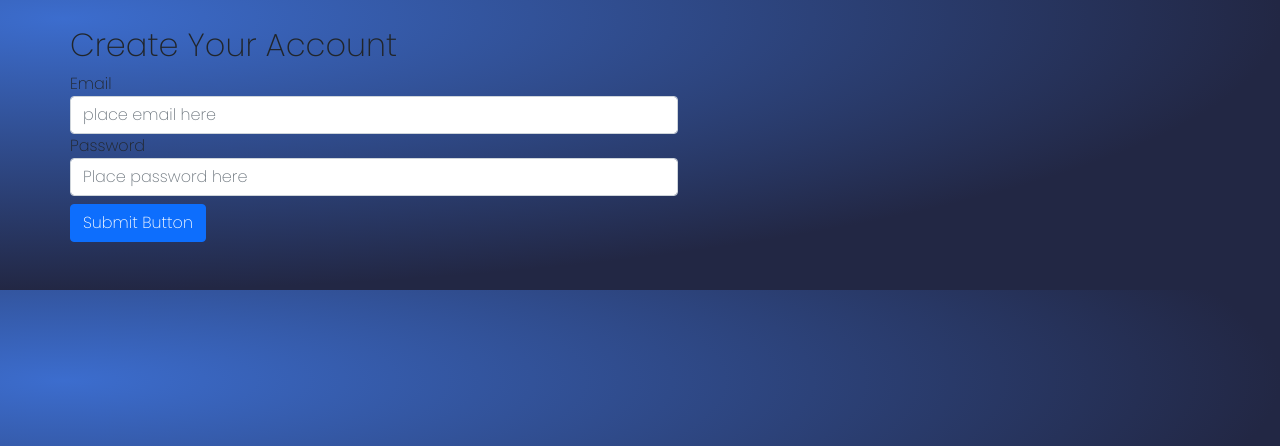
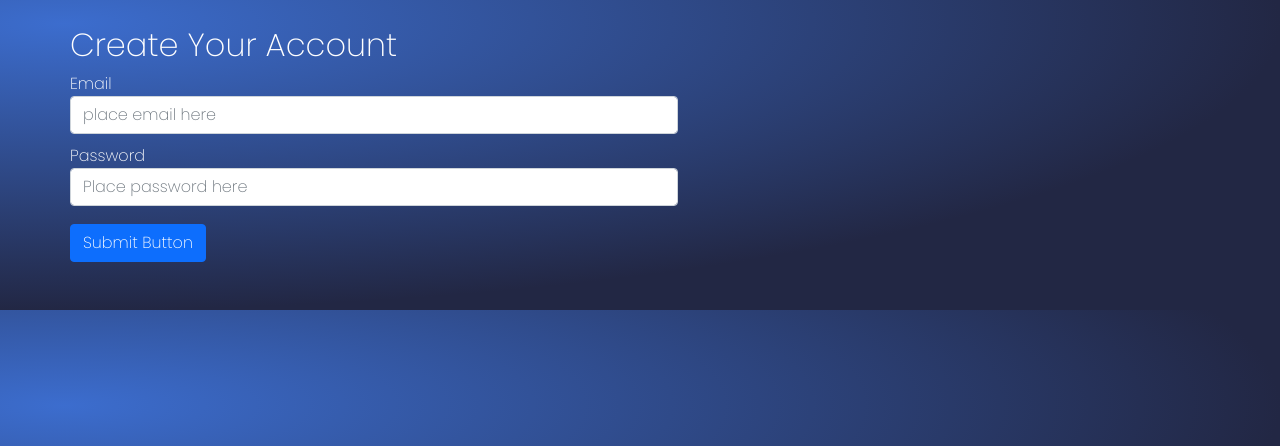
Before and after one commit to kineticstorytelling/car_inventory, a Flask app: page /signup in a window 1280 px wide. Shown: the part 72-518 px from the top of the page. Run offline with Flask 3, Linux system fonts and the light colour scheme; some libraries are stand-ins or nearby versions.

Commit message:
'styling to the titles and sign in pages'

```diff
--- a/app/authentication/auth_templates/sign_in.html
+++ b/app/authentication/auth_templates/sign_in.html
@@ -4,7 +4,7 @@
 <main class="container p-5">
     <div class="row">
         <aside class="col-12 col-md-6">
-            <h2>Sign In</h2>
+            <h2 class="sign_in_title">Sign In</h2>
             {% include 'forms.html' %}
         </aside>
     </div>
--- a/app/authentication/auth_templates/sign_up.html
+++ b/app/authentication/auth_templates/sign_up.html
@@ -5,7 +5,7 @@
     <main class="container p-5">
         <div class="row">
             <aside class="col-12 col-md-6">
-                <h2>Create Your Account</h2>
+                <h2 class="sign_up_title">Create Your Account</h2>
                 {% include 'forms.html' %}
             </aside>
         </div>
--- a/app/site/site_templates/index.html
+++ b/app/site/site_templates/index.html
@@ -15,7 +15,7 @@
         <div>
             <h1 class="hero_title">CAR INVENTORY</h1>
             <h2 class="hero_subtitle">Choose a vehicle for you and your loved ones</h2>
-            <button>Sign up</button>
+            <a href="/signup"><button class="hero_button">Sign up</button></a>
             <!-- <div class="d-flex align-items-center justify-content-center"> -->
                 <img src="../../static/images/pngaaa.com-1446755.png" class="img-fluid p-5" alt="">
             <!-- </div> -->
--- a/app/static/css/main.css
+++ b/app/static/css/main.css
@@ -17,7 +17,7 @@ body {
   transition: all 0.5s ease;
 }
 .navv:hover{
-  color:aqua;
+  color:#6edbff;
   border-bottom: 2px solid white;
   transition: all 0.5s ease;
 }
@@ -36,20 +36,25 @@ img{
   font-weight: 500;
   font-size: 6rem;
   margin: 5% 0% 1% 0;
+  text-shadow: -1px -1px 7px #ffffff73, 1px 1px 5px rgba(94, 104, 121, 0.288);
 }
 .hero_subtitle{
   color: white;
   font-size: 25px;
   margin-bottom: 2%;
 }
-button{
+.hero_button{
   width: 90px;
   border-radius: 50px;
   padding: 20px 30px 20px 30px;
   color: #2352ae;
   background-color: rgb(229, 227, 244);
   letter-spacing: 2px;
-  /* border-bottom: 2px solid white; */
+  transition: all 0.4s ease;
+}
+.hero_button:hover{
+  background-color:#3471eb;
+  color:white;
 }
 .back{
   background-image: radial-gradient(farthest-side at 5% 25%, #3c6dce, #222744);
@@ -69,3 +74,21 @@ button{
   color: white;
   text-align: center;
 }
+
+/* Sign-up Page */
+.sign_up_title{
+  color: white;
+}
+
+/* Sign-in Page */
+.sign_in_title{
+  color: white;
+}
+#pass-field{
+  color:white;
+  margin-bottom: 10px;
+}
+#email-field{
+  color:white;
+  margin-bottom: 10px;
+}
```
